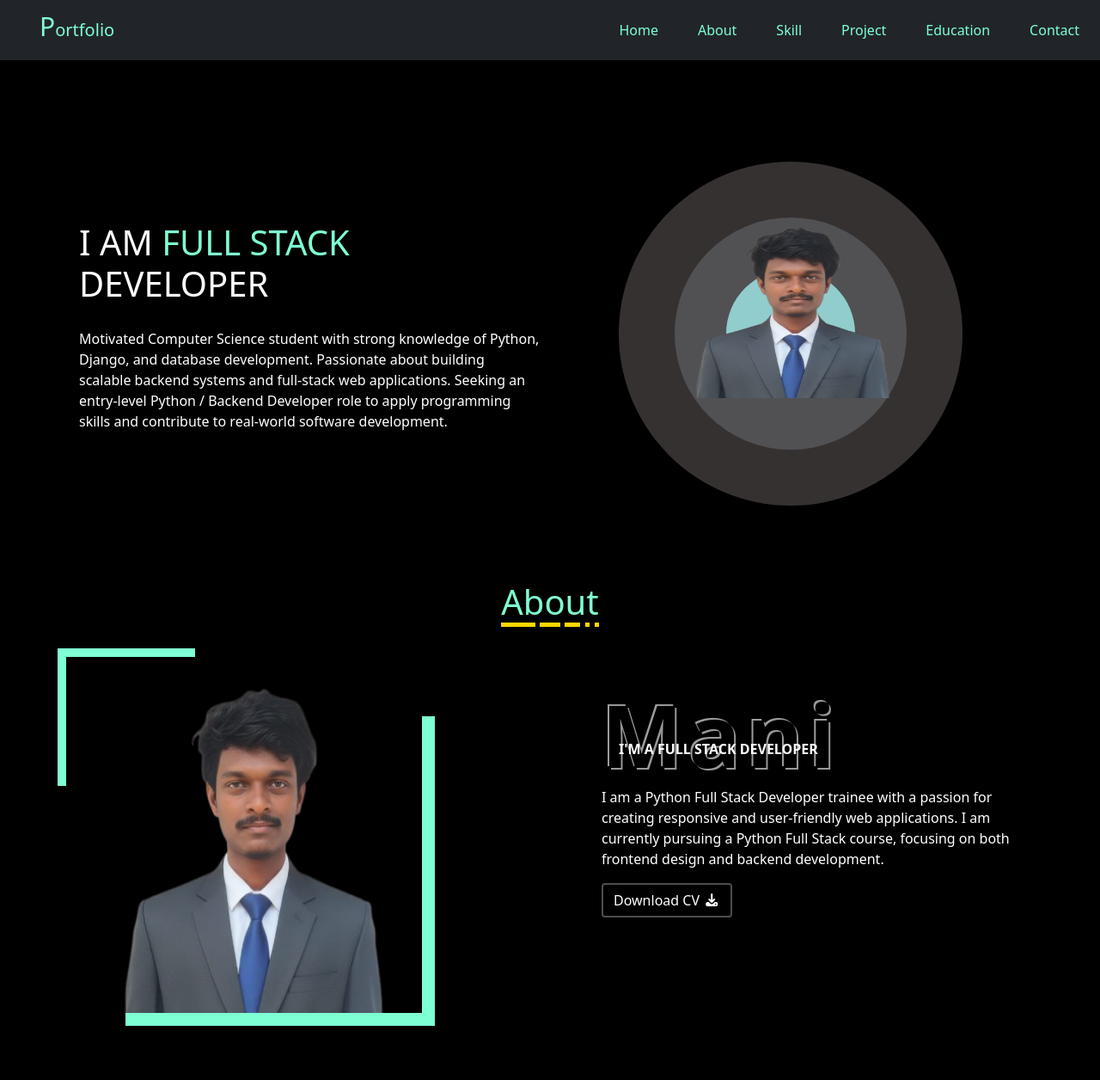
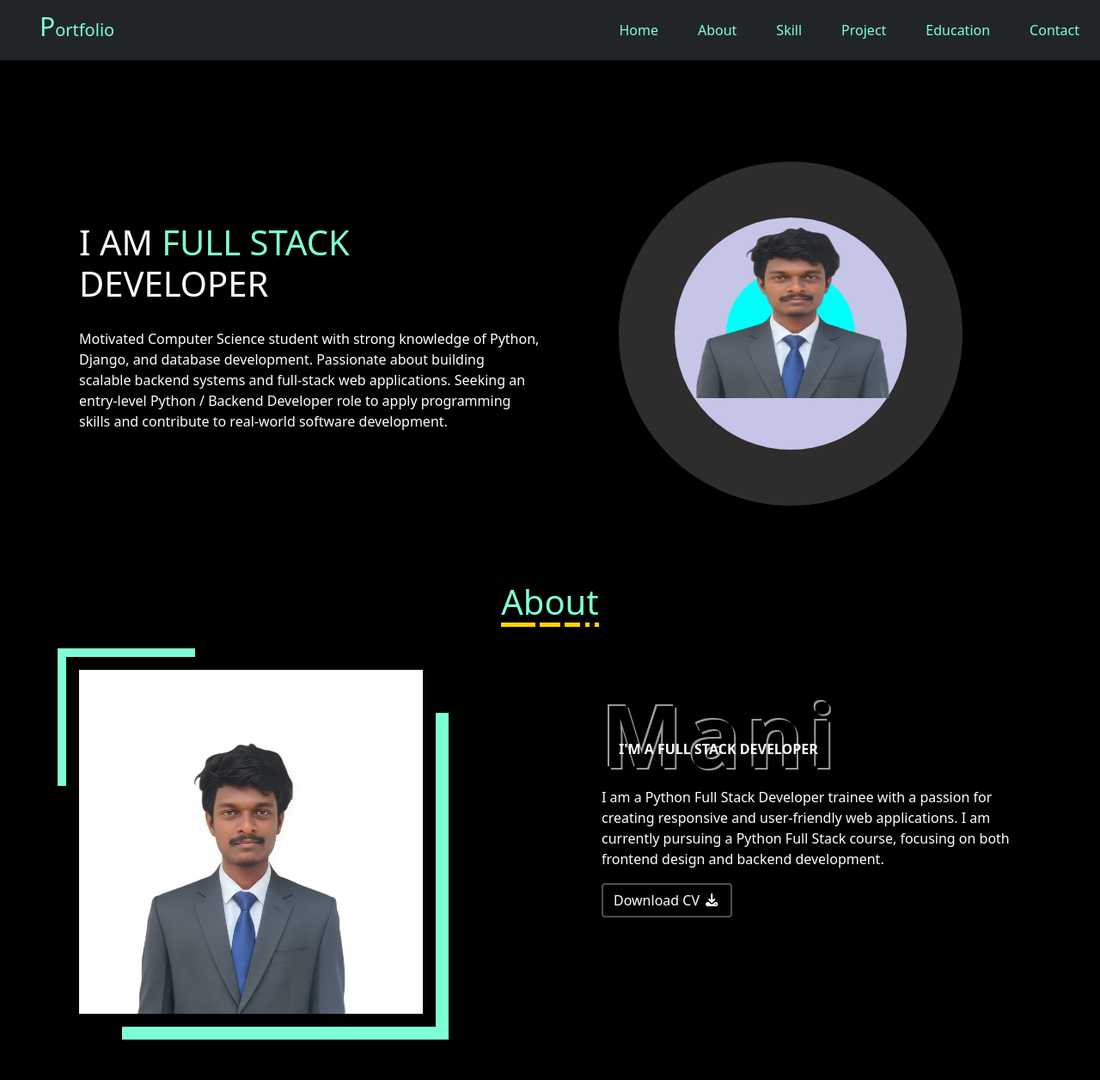
Before and after one commit to manikandavasan/Personal-Portfolio, a plain HTML site: page index.html in a window 1280 px wide. Shown: the top 1256 px of the page at 86% size. Drawn offline with Linux system fonts and the light colour scheme.

Commit message:
image changed

```diff
--- a/index.html
+++ b/index.html
@@ -55,7 +55,7 @@ Backend Developer role to apply programming skills and contribute to real‑worl
             <h1><span class="same-color">About</span></h1>
             <div class="col-sm-12 col-lg-6">
                 <div>
-                    <img src="./personal_image.png" alt="image" height="400px" width="400px">
+                    <img src="./full_image.jpeg" alt="image" height="400px" width="400px">
                 </div>
             </div>
             <div class="col-sm-12 col-lg-6">
--- a/style.css
+++ b/style.css
@@ -82,7 +82,7 @@ nav>h2>span{
 .circle div:nth-child(1){
     height: 400px;
     width: 400px;
-    background-color: rgb(54, 49, 49);
+    background-color: rgb(46, 44, 44);
     border-radius: 50%;
     display: flex;
     align-items: center;
@@ -91,7 +91,7 @@ nav>h2>span{
 .circle div:nth-child(1)>div{
     height: 270px;
     width: 270px;
-    background-color: rgb(81, 81, 84);
+    background-color: rgb(197, 197, 231);
     border-radius: 50%;
     display: flex;
     align-items: center;
@@ -100,7 +100,7 @@ nav>h2>span{
 .circle div:nth-child(1)>div>div{
     height: 150px;
     width: 150px;
-    background-color: rgb(145, 205, 204);
+    background-color: rgb(0, 255, 251);
     border-radius: 50%;
     display: flex;
     align-items: center;
@@ -141,13 +141,13 @@ nav>h2>span{
 }
 .about>div:nth-child(2)>div:after{
     content: '';
-    height: 360px;
-    width: 360px;
+    height: 380px;
+    width: 380px;
     border-right: 15px solid aquamarine;
     border-bottom: 15px solid aquamarine;
     position: absolute;
-    right: 36px;
-    bottom: 16px;
+    right: 20px;
+    bottom: 0px;
 }
 .about>h1>span{
     border-bottom: 5px solid transparent;
```
Also changed, not shown: full_image.jpeg (added).
